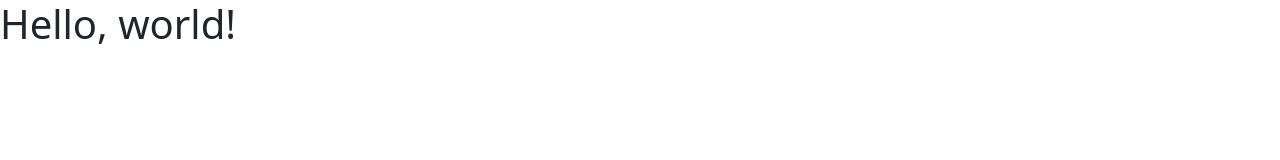
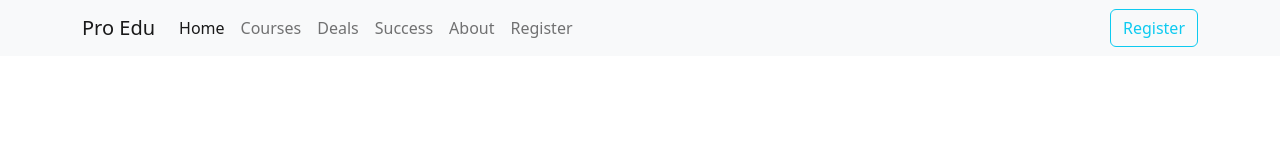
Before and after one commit to sabbosachidurjoy/assignment-3, a plain HTML site: page index.html in a window 1280 px wide. Drawn offline with nearby package versions, Linux system fonts and the light colour scheme.

Commit message:
added header

```diff
--- a/index.html
+++ b/index.html
@@ -10,7 +10,43 @@
 </head>
 
 <body>
-    <h1>Hello, world!</h1>
+    <header>
+        <nav class="navbar navbar-expand-lg bg-light">
+            <div class="container">
+                <a class="navbar-brand" href="#">Pro Edu</a>
+                <button class="navbar-toggler" type="button" data-bs-toggle="collapse" data-bs-target="#navbarSupportedContent"
+                    aria-controls="navbarSupportedContent" aria-expanded="false" aria-label="Toggle navigation">
+                    <span class="navbar-toggler-icon"></span>
+                </button>
+                <div class="collapse navbar-collapse" id="navbarSupportedContent">
+                    <ul class="navbar-nav me-auto mb-2 mb-lg-0">
+                        <li class="nav-item">
+                            <a class="nav-link active" aria-current="page" href="#">Home</a>
+                        </li>
+                        <li class="nav-item">
+                            <a class="nav-link" href="#">Courses</a>
+                        </li>
+                        <li class="nav-item">
+                            <a class="nav-link" href="#">Deals</a>
+                        </li>
+                        <li class="nav-item">
+                            <a class="nav-link" href="#">Success</a>
+                        </li>
+                        <li class="nav-item">
+                            <a class="nav-link" href="#">About</a>
+                        </li>
+                        <li class="nav-item">
+                            <a class="nav-link" href="#">Register</a>
+                        </li>
+
+                    </ul>
+                    <form class="d-flex" role="search">
+                        <button class="btn btn-outline-info" type="submit">Register</button>
+                    </form>
+                </div>
+            </div>
+        </nav>
+    </header>
     <script src="https://cdn.jsdelivr.net/npm/bootstrap@5.2.0/dist/js/bootstrap.bundle.min.js"
         integrity="sha384-A3rJD856KowSb7dwlZdYEkO39Gagi7vIsF0jrRAoQmDKKtQBHUuLZ9AsSv4jD4Xa"
         crossorigin="anonymous"></script>
```
